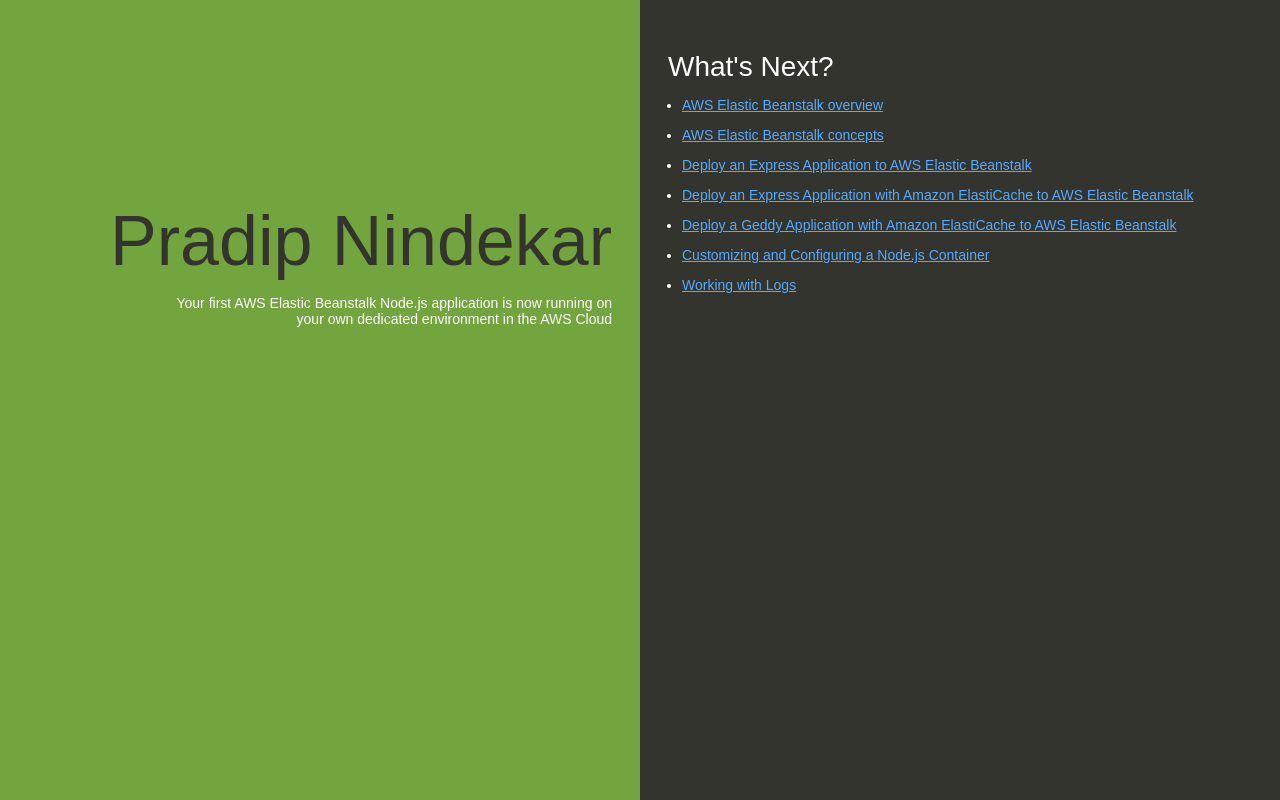
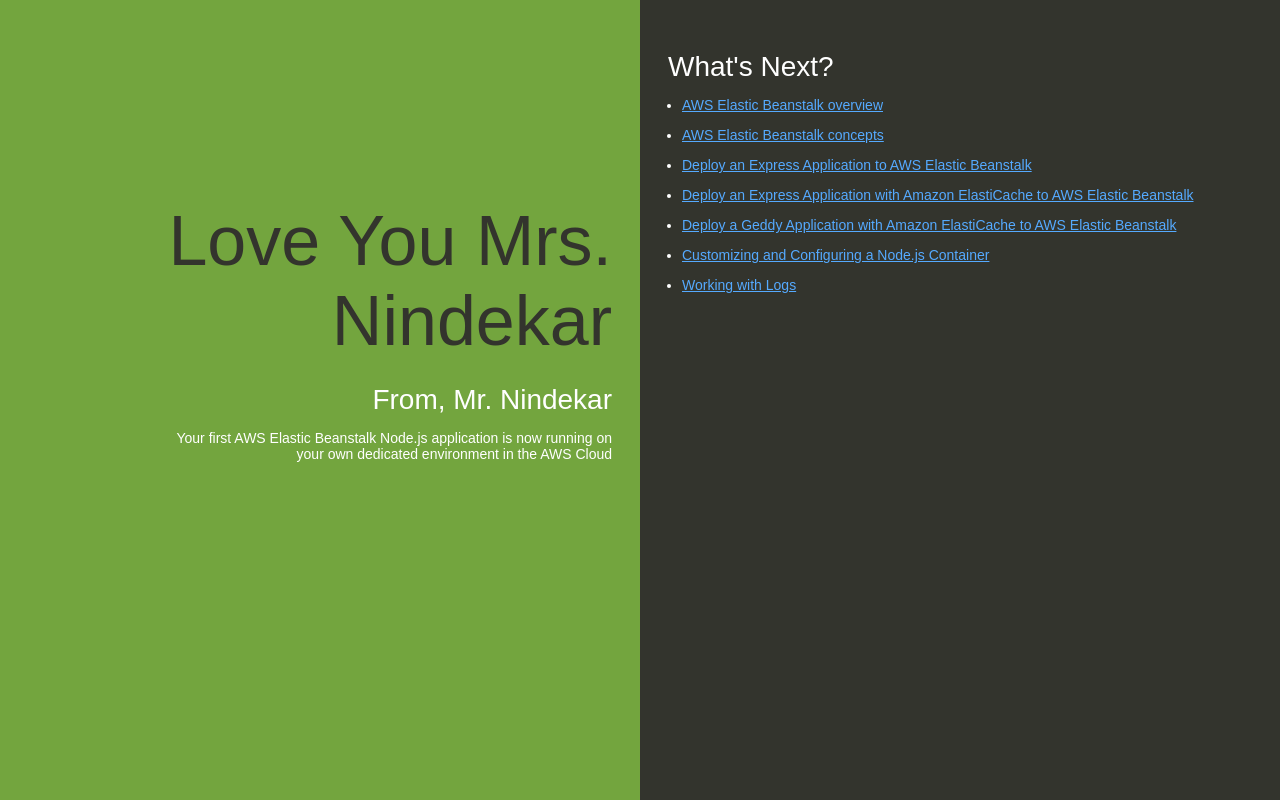
Before and after one commit to nindekarp/EthansTech, a website: page index.html in a window 1280 px wide. Drawn offline with Linux system fonts and the light colour scheme.

Commit message:
Version-2

```diff
--- a/index.html
+++ b/index.html
@@ -74,7 +74,8 @@
   </head>
   <body>
     <div class="textColumn">
-      <h1>Pradip Nindekar</h1>
+      <h1> Love You Mrs. Nindekar </h1>
+	  <h2> From, Mr. Nindekar </h2>
       <p>Your first AWS Elastic Beanstalk Node.js application is now running on your own dedicated environment in the AWS Cloud</p>
     </div>
     <div class="linksColumn">
```
